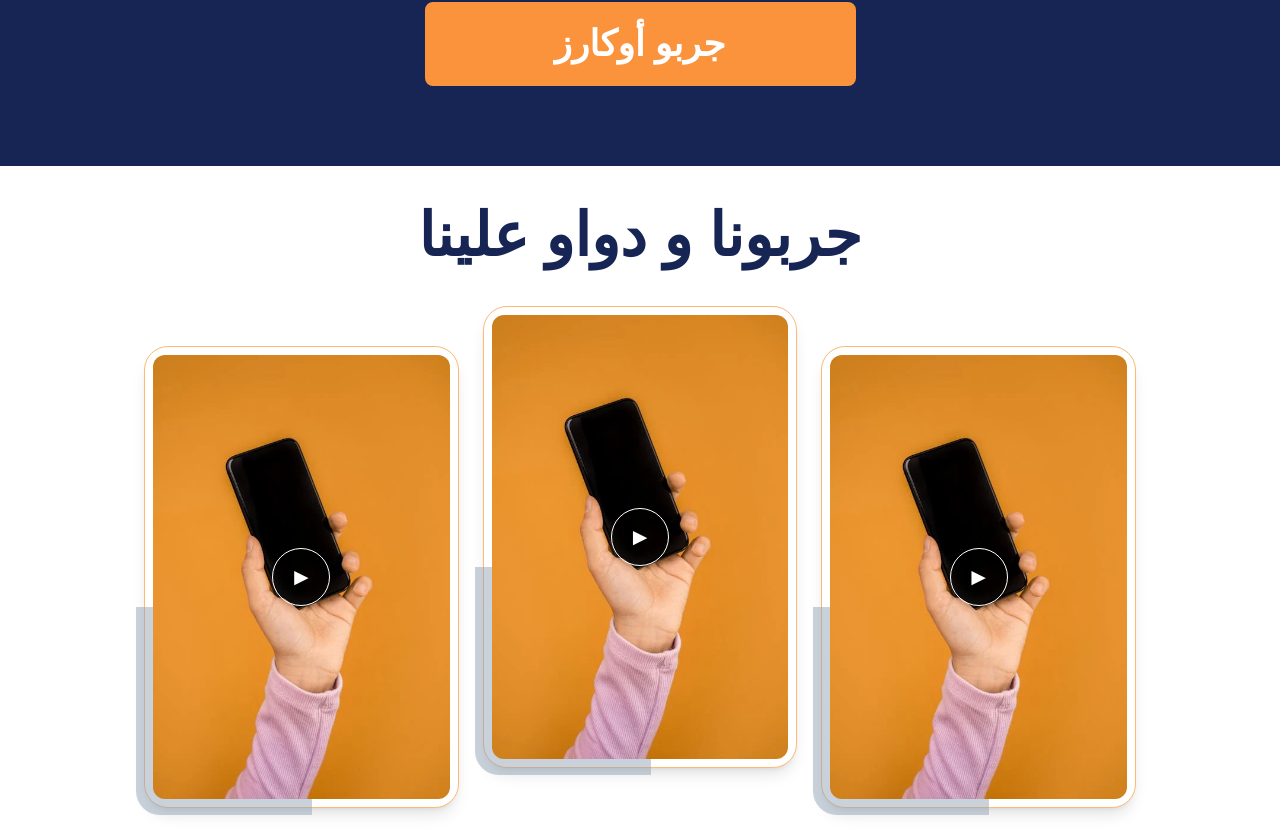
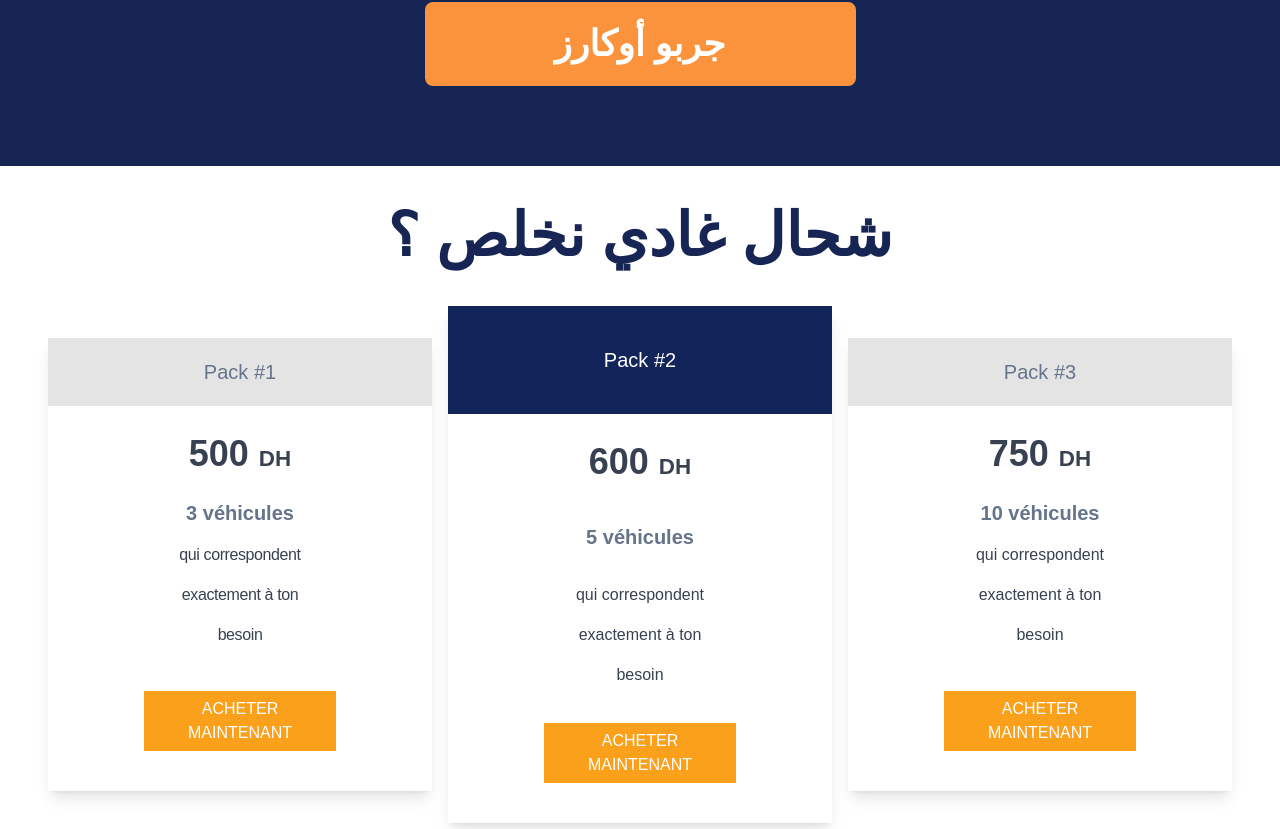
Before and after one commit to 0meeee0/OCARZ-LP, a Next.js app: page / in a window 1280 px wide. Shown: the part 2671-3500 px from the top of the page. Built offline with nearby package versions, Linux system fonts and the light colour scheme.

Commit message:
Feat: pricing cards done

```diff
--- /dev/null
+++ b/app/components/sections/Packs.tsx
@@ -0,0 +1,67 @@
+import React from "react";
+
+function Packs() {
+  return (
+    <div className="flex justify-center items-center space-x-4">
+      <div className="w-96 bg-white shadow-lg">
+        <div className="bg-[#E4E4E4] text-slate-500 text-xl text-center py-5">
+          Pack #1
+        </div>
+        <div className="p-4 text-gray-700 text-center">
+          <p className="mb-2 text-4xl font-bold p-3">
+            500 <span className="text-[1.4rem]">DH</span>
+          </p>
+          <p className="mb-2 font-bold text-slate-500 text-xl">3 véhicules</p>
+          <p className="mb-2 w-36 mx-auto leading-10 tracking-tight hover:tracking-wide">
+            qui correspondent exactement à ton besoin
+          </p>
+        </div>
+        <div className="px-4 pb-10 text-center py-3">
+          <button className="w-48 px-10 py-1 bg-[#FBA01A] text-white border-2 border-[#FBA01A] hover:text-[#FBA01A] hover:bg-white transition-colors">
+            ACHETER MAINTENANT
+          </button>
+        </div>
+      </div>
+
+      <div className="w-96 bg-white shadow-lg">
+        <div className="bg-[#13245A] text-white text-center py-10 text-xl">Pack #2</div>
+        <div className="p-4 text-gray-700 text-center space-y-6">
+          <p className="mb-2 text-4xl font-bold p-3">
+            600 <span className="text-[1.4rem]">DH</span>
+          </p>
+          <p className="mb-2 font-bold text-slate-500 text-xl">5 véhicules</p>
+          <p className="mb-2 w-36 mx-auto leading-10">
+            qui correspondent exactement à ton besoin
+          </p>
+        </div>
+        <div className="px-4 pb-10 text-center py-3">
+          <button className="w-48 px-10 py-1 bg-[#FBA01A] text-white border-2 border-[#FBA01A] hover:text-[#FBA01A] hover:bg-white transition-colors">
+            ACHETER MAINTENANT
+          </button>
+        </div>
+      </div>
+
+      <div className="w-96 bg-white shadow-lg">
+        <div className="bg-[#E4E4E4] text-slate-500 text-center py-5 text-xl">
+          Pack #3
+        </div>
+        <div className="p-4 text-gray-700 text-center">
+          <p className="mb-2 text-4xl font-bold p-3">
+            750 <span className="text-[1.4rem]">DH</span>
+          </p>
+          <p className="mb-2 font-bold text-slate-500 text-xl">10 véhicules</p>
+          <p className="mb-2 w-36 mx-auto leading-10">
+            qui correspondent exactement à ton besoin
+          </p>
+        </div>
+        <div className="px-4 pb-10 text-center py-3">
+          <button className="w-48 px-10 py-1 bg-[#FBA01A] text-white border-2 border-[#FBA01A] hover:text-[#FBA01A] hover:bg-white transition-colors">
+            ACHETER MAINTENANT
+          </button>
+        </div>
+      </div>
+    </div>
+  );
+}
+
+export default Packs;
--- /dev/null
+++ b/app/components/sections/Pricing.tsx
@@ -0,0 +1,15 @@
+import React from "react";
+import Packs from "./Packs";
+
+function Pricing() {
+  return (
+    <div className="h-screen">
+      <div className="text-center py-10 items-center mx-auto">
+        <h1 className="text-6xl font-bold text-blue-950">شحال غادي نخلص ؟ </h1>
+      </div>
+      <Packs/>
+    </div>
+  );
+}
+
+export default Pricing;
--- a/app/page.tsx
+++ b/app/page.tsx
@@ -8,6 +8,7 @@
 import NumberOfCars from "./components/sections/NumberOfCars";
 import Trending from "./components/sections/Trending";
 import Footer from "./components/layouts/Footer";
+import Pricing from "./components/sections/Pricing";
 
 export default function Home() {
   return (
@@ -16,6 +17,7 @@
       <Hero />
       <Hdro />
       <Steps />
+      <Pricing/>
       <Testimonials />
       <NumberOfCars />
       <Trending />
```
